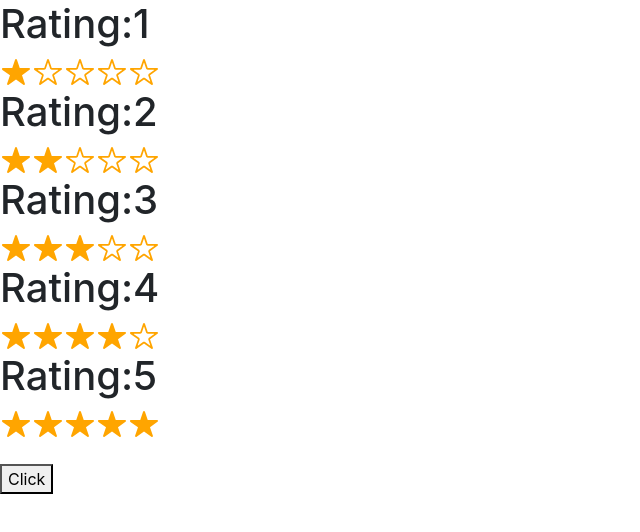
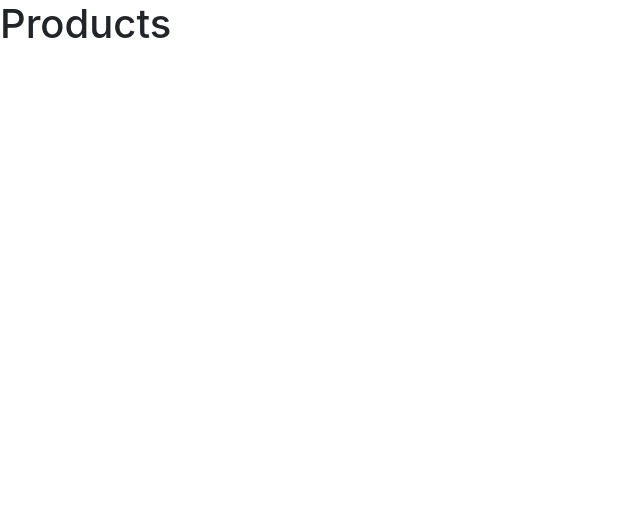
Before and after one commit to StashaG/github-search, a React (Create React App) app: page / in a window 1280 px wide. Shown: the top 532 px of the page, without its empty margins (0-640 px from the left). Built offline with nearby package versions, Linux system fonts and the light colour scheme.

Commit message:
editing App.js with a heading temporarily

```diff
--- a/src/App.js
+++ b/src/App.js
@@ -1,18 +1,11 @@
 import React from 'react';
 import './App.css';
-import Rating from "./components/Rating";
-import FunctionClick from "./components/FunctionClick";
+
 
 function App() {
   return (
     <div>
-      <Rating rating='1' />
-      <Rating rating='2' />
-      <Rating rating='3' />
-      <Rating rating='4' />
-      <Rating rating='5' />
-      <br />
-      <FunctionClick />
+      <h1>Products</h1>
     </div>
   );
 }
```
